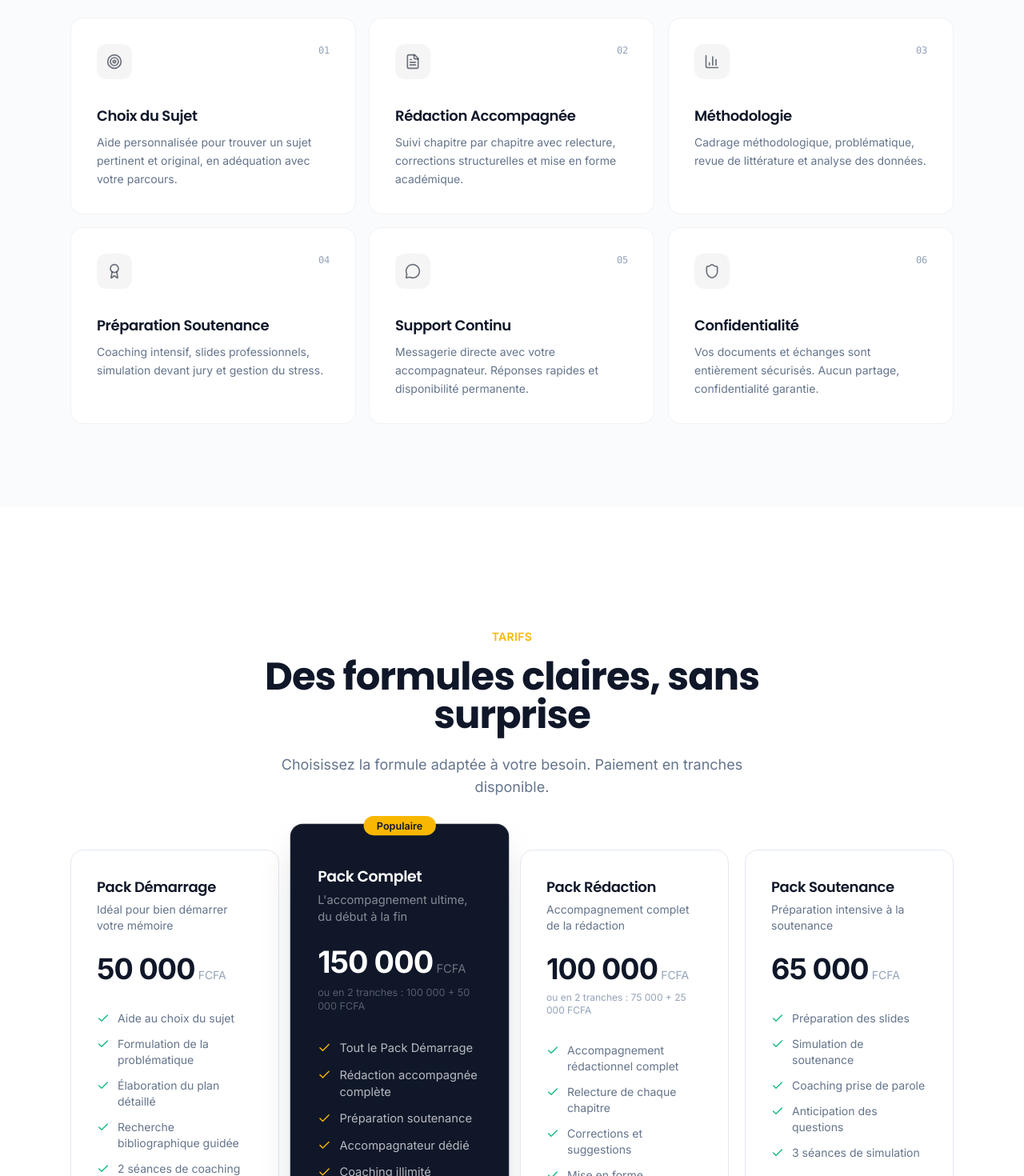
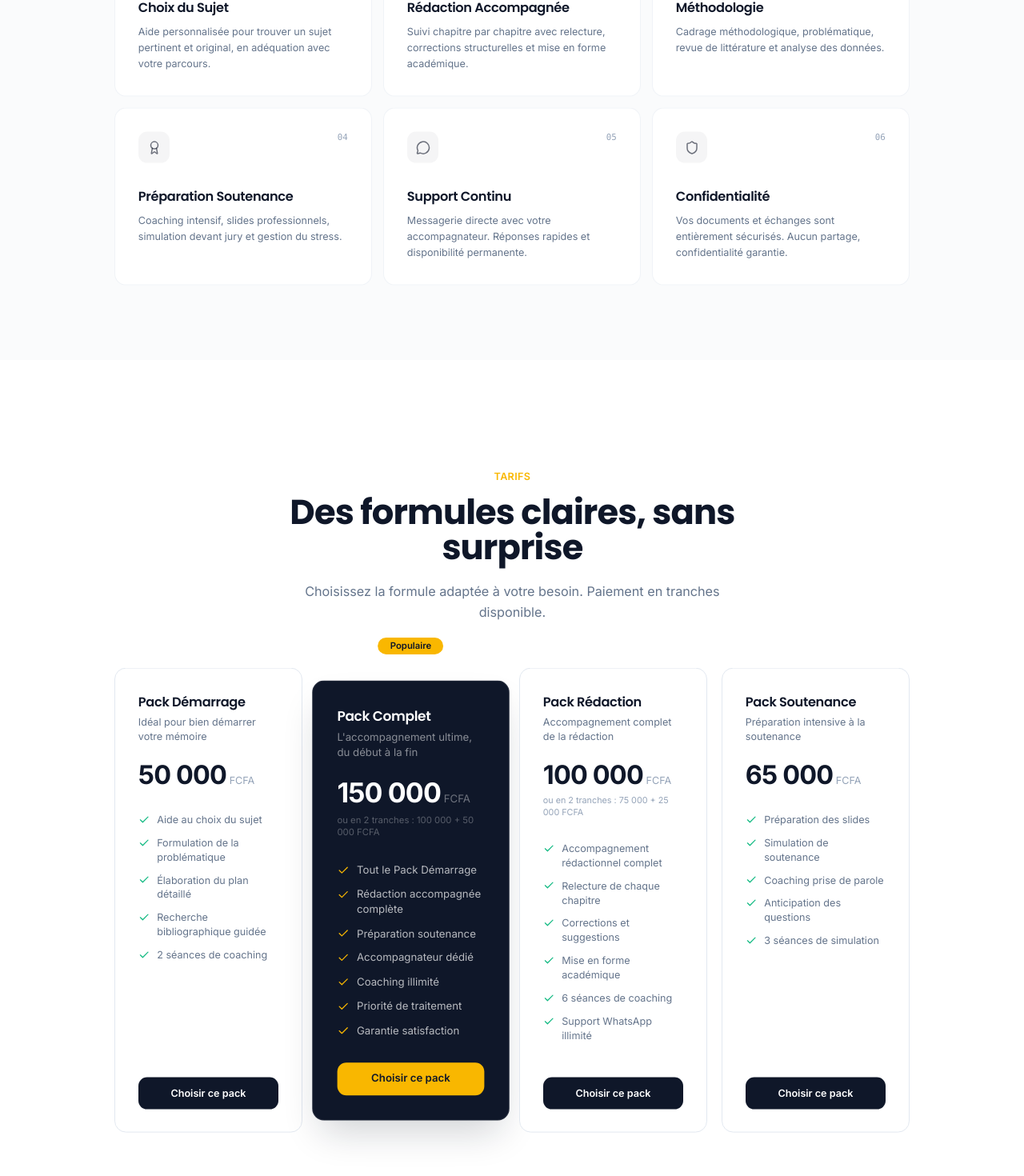
Before and after one commit to sohnhero/cle_du_memoire_Front, a Next.js app: page / in a window 1280 px wide. Shown: the part 1209-2679 px from the top of the page at 80% size. Built offline with nearby package versions, Linux system fonts and the light colour scheme; no server answers.

Commit message:
feat:logo fix and responsiveness V4

```diff
--- a/src/app/globals.css
+++ b/src/app/globals.css
@@ -38,6 +38,7 @@
 @layer base {
   html {
     scroll-behavior: smooth;
+    zoom: 90%;
   }
 
   body {
--- a/src/app/page.tsx
+++ b/src/app/page.tsx
@@ -386,8 +386,9 @@ function Services() {
               whileInView={{ opacity: 1, y: 0 }}
               viewport={{ once: true, amount: 0.1 }}
               transition={{ delay: index * 0.05, duration: 0.4 }}
-              className={`group relative bg-white rounded-2xl p-8 border border-border/50 hover:border-border transition-all duration-300 hover:shadow-[0_8px_30px_rgb(0,0,0,0.04)] opacity-0 translate-y-4 lg:translate-y-6 transform-gpu backface-hidden will-change-[opacity,transform] ${service.span}`}
+              className={`group relative opacity-0 translate-y-4 lg:translate-y-6 transform-gpu backface-hidden will-change-[opacity,transform] ${service.span}`}
             >
+              <div className="h-full bg-white rounded-2xl p-8 border border-border/50 hover:border-border transition-all duration-300 hover:shadow-[0_8px_30px_rgb(0,0,0,0.04)]">
                 <div className="flex items-start justify-between mb-8">
                   <div className="w-11 h-11 rounded-xl bg-primary/[0.04] flex items-center justify-center group-hover:bg-accent/10 transition-colors duration-300">
                     <service.icon className="w-5 h-5 text-primary/60 group-hover:text-accent transition-colors duration-300" />
@@ -401,6 +402,7 @@ function Services() {
                 <p className="text-text-secondary text-sm leading-relaxed">
                   {service.description}
                 </p>
+              </div>
             </motion.div>
           ))}
         </div>
@@ -503,11 +505,12 @@ function PacksSection() {
               whileInView={{ opacity: 1, y: 0 }}
               viewport={{ once: true, amount: 0.1 }}
               transition={{ delay: index * 0.05, duration: 0.4 }}
-              className={`relative rounded-2xl p-8 flex flex-col transition-all duration-300 opacity-0 translate-y-4 lg:translate-y-6 transform-gpu backface-hidden will-change-[opacity,transform] ${pack.dark
-                ? 'bg-primary text-white border border-white/10 shadow-2xl shadow-primary/20 lg:scale-105 lg:-my-4 lg:py-12'
+              className={`relative opacity-0 translate-y-4 lg:translate-y-6 transform-gpu backface-hidden will-change-[opacity,transform] ${pack.dark ? 'lg:scale-105 lg:-my-4 lg:py-12' : ''}`}
+            >
+              <div className={`h-full rounded-2xl p-8 flex flex-col transition-all duration-300 ${pack.dark
+                ? 'bg-primary text-white border border-white/10 shadow-2xl shadow-primary/20'
                 : 'bg-white border border-border hover:border-border/80 hover:shadow-lg'
-                }`}
-            >
+                }`}>
                 {pack.popular && (
                   <div className="absolute -top-3 left-1/2 -translate-x-1/2">
                     <span className="bg-accent text-primary text-xs font-semibold px-4 py-1 rounded-full">
@@ -561,6 +564,7 @@ function PacksSection() {
                 >
                   Choisir ce pack
                 </Link>
+              </div>
             </motion.div>
           ))}
         </div>
@@ -883,18 +887,19 @@ function Contact() {
               ].map((item, idx) => (
                 <motion.div
                   key={item.label}
-                  initial={{ opacity: 0, y: 10 }}
                   whileInView={{ opacity: 1, y: 0 }}
                   viewport={{ once: true, amount: 0.1 }}
                   transition={{ delay: 0.1 + idx * 0.05 }}
-                  className="flex items-center gap-5 p-4 rounded-2xl hover:bg-white transition-all duration-300 border border-transparent hover:border-border hover:shadow-xl hover:shadow-black/[0.02] group cursor-pointer opacity-0 transform-gpu backface-hidden will-change-[opacity]"
+                  className="group cursor-pointer opacity-0 translate-y-2 transform-gpu backface-hidden will-change-[opacity,transform]"
                 >
+                  <div className="flex items-center gap-5 p-4 rounded-2xl hover:bg-white transition-all duration-300 border border-transparent hover:border-border hover:shadow-xl hover:shadow-black/[0.02]">
                     <div className={`w-14 h-14 rounded-2xl ${item.bg} border border-border/50 flex items-center justify-center transform group-hover:scale-105 group-hover:bg-accent/10 group-hover:border-accent/20 transition-all duration-300`}>
                       <item.icon className={`w-6 h-6 ${item.text} group-hover:text-accent transition-colors`} />
                     </div>
                     <div>
                       <div className="text-base font-bold text-primary mb-1 group-hover:text-accent transition-colors">{item.label}</div>
                       <div className="text-sm text-text-muted font-medium">{item.sub}</div>
+                    </div>
                   </div>
                 </motion.div>
               ))}
```
Lines whose indentation alone changed are shown as unchanged.
